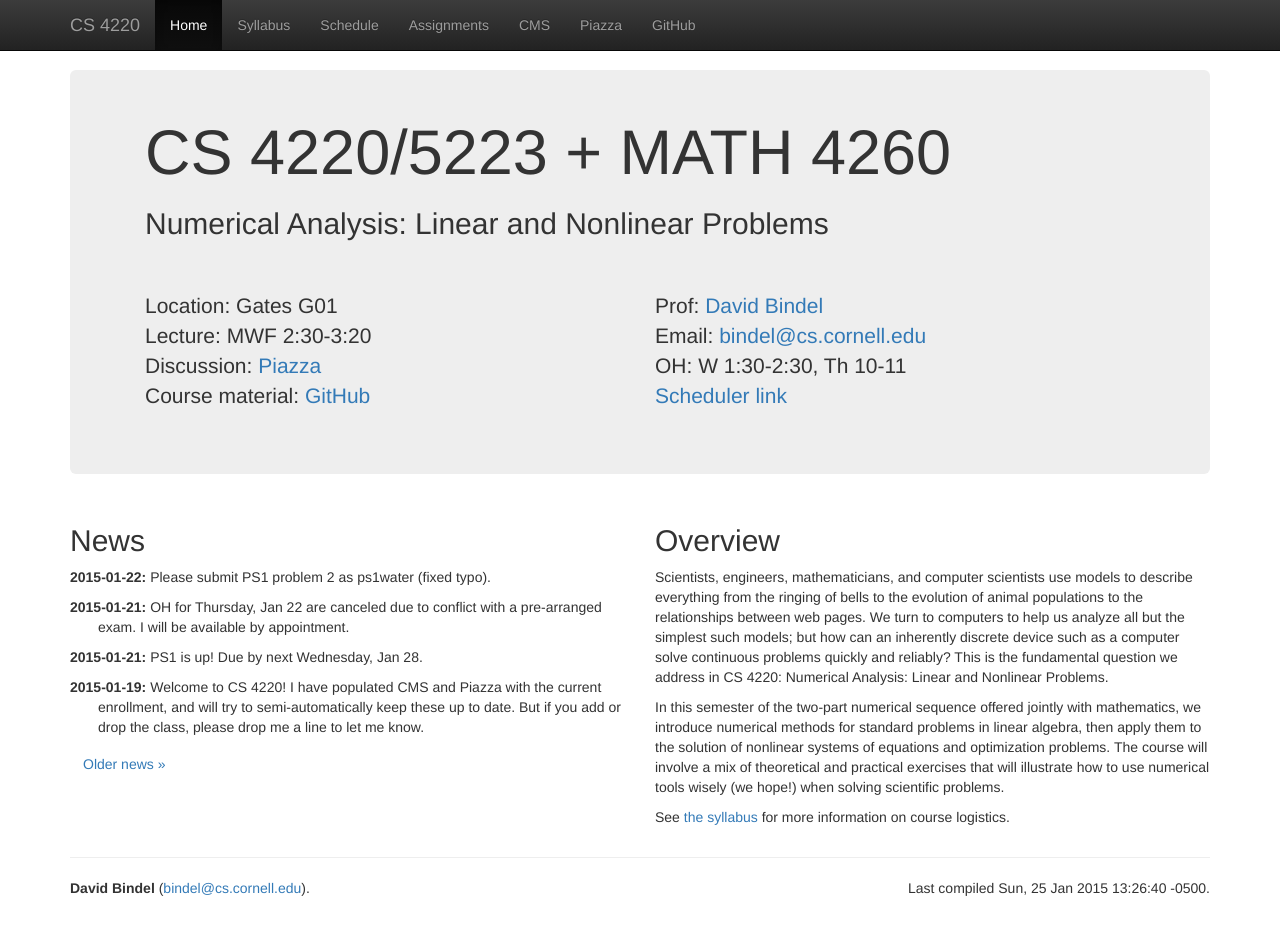
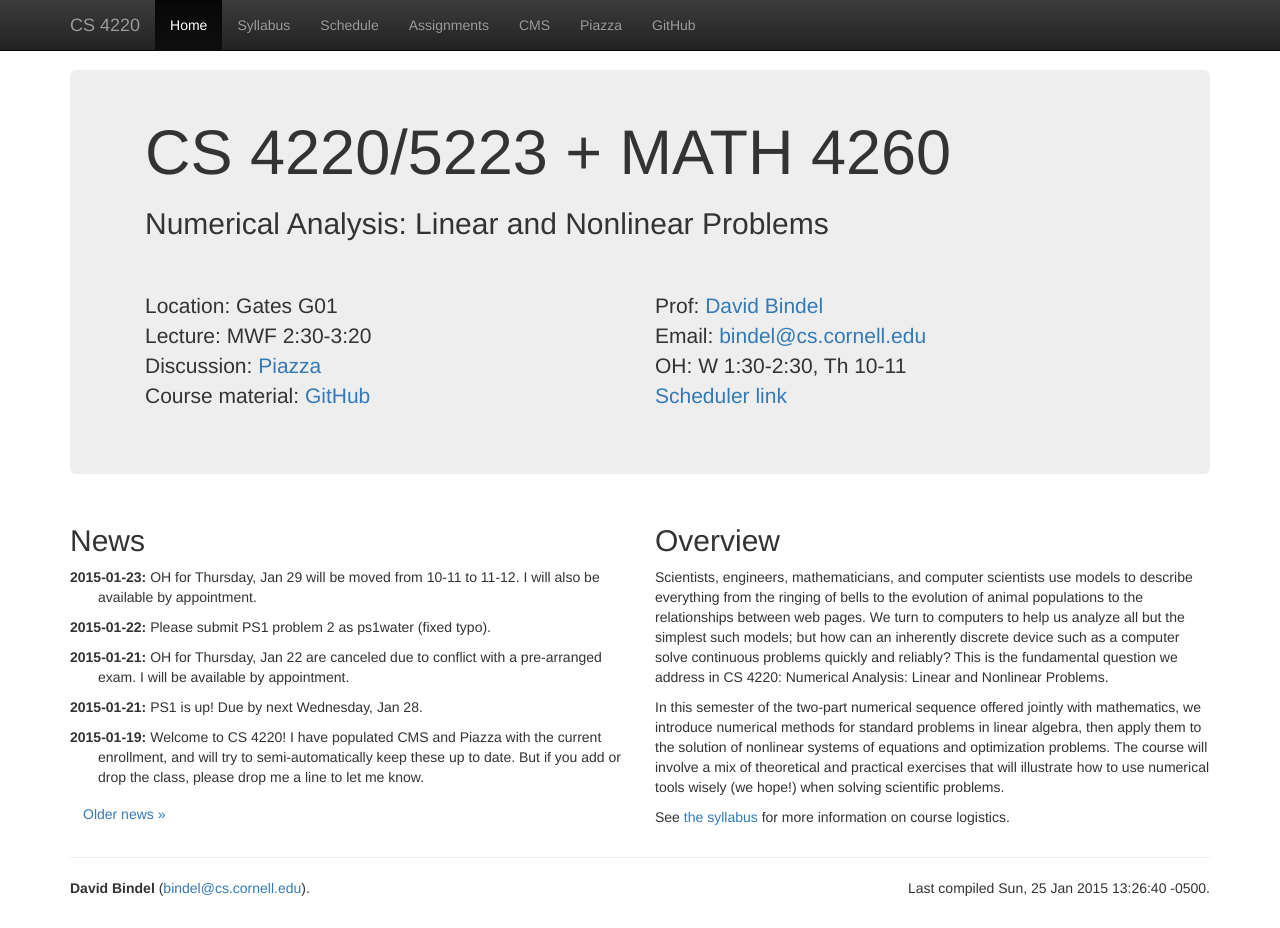
Before and after one commit to dbindel/cs4220-s15, a Jekyll site: the page built from web/index.html, in a window 1280 px wide and 928 px high. Built offline with Jekyll 4.4.1, drawn with Linux system fonts in a browser that asks for light colours; nearby versions of some CDN libraries.

Commit message:
Added note that I will move OH next Weds to 11:00.

```diff
--- a/web/_data/news.yml
+++ b/web/_data/news.yml
@@ -18,3 +18,8 @@
   date: 2015-01-22
   text:
     Please submit PS1 problem 2 as ps1water (fixed typo).
+-
+  date: 2015-01-23
+  text:
+    OH for Thursday, Jan 29 will be moved from 10-11 to 11-12.
+    I will also be available by appointment.
```
